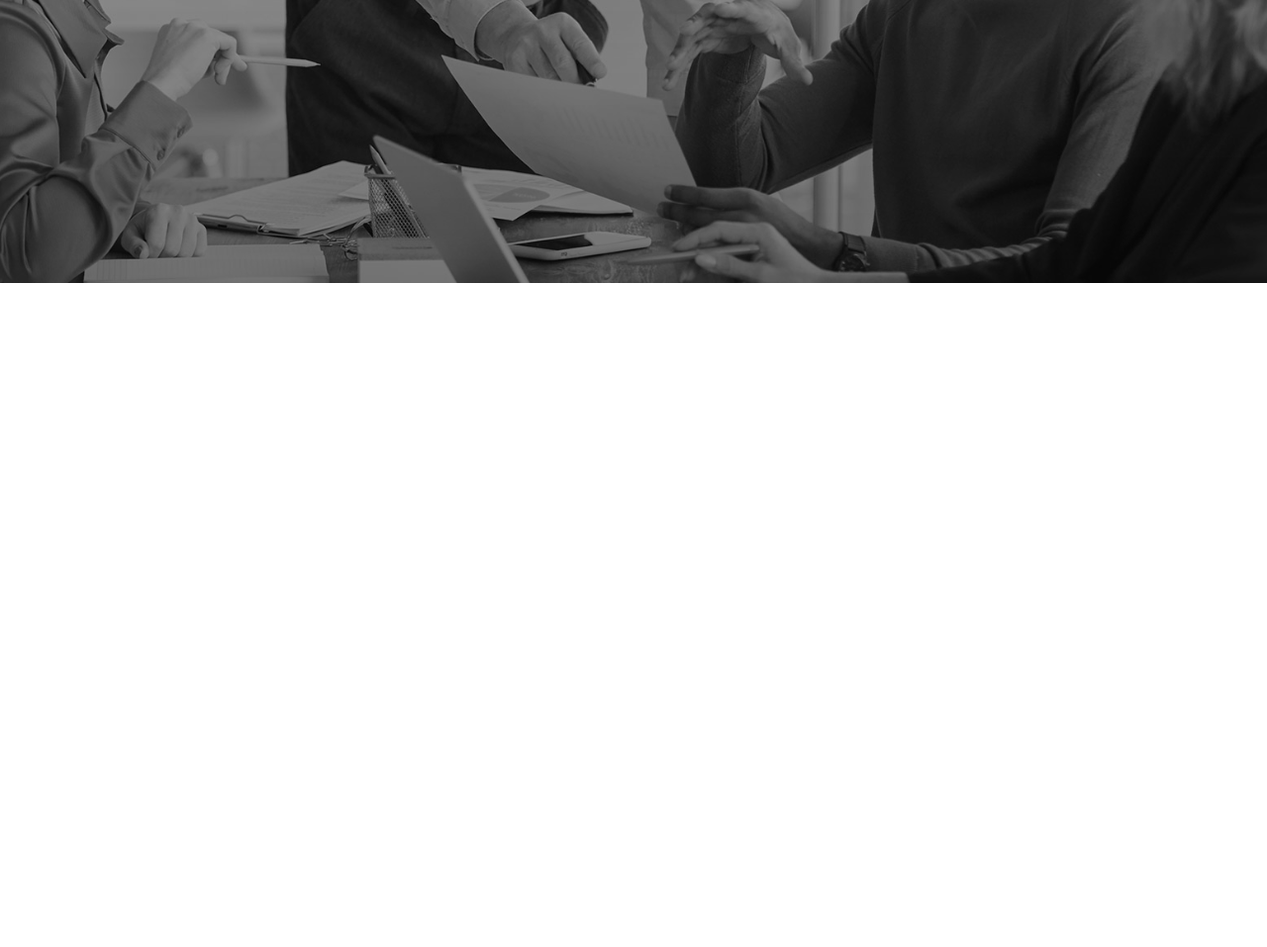
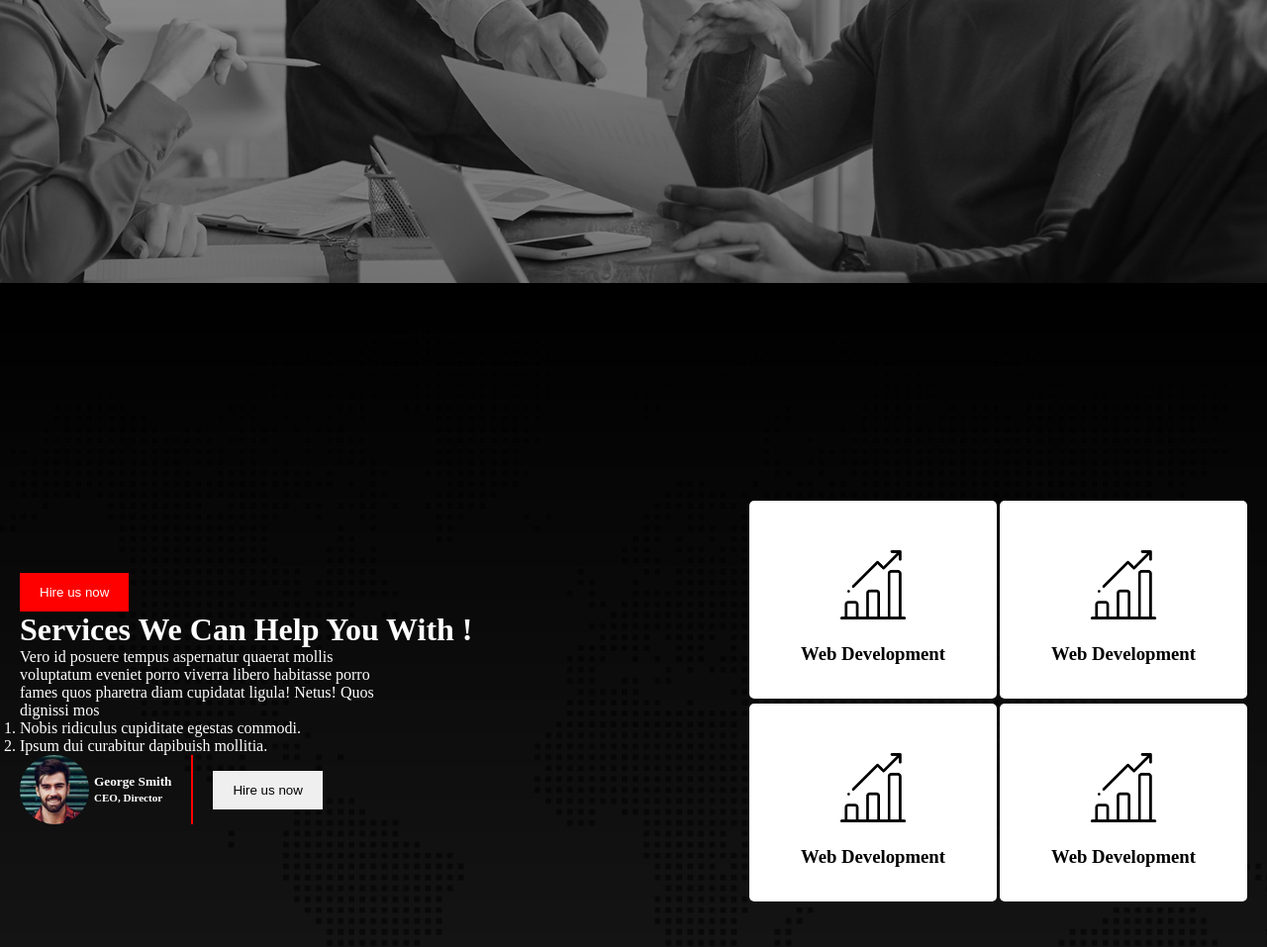
Before and after one commit to Neaz-mq/digital-agency-website, a plain HTML site: page index.html in a window 1280 px wide. Shown: the part 583-1540 px from the top of the page at 99% size. Before the commit the page ends 869 px from the top, so only its background shows below. Drawn offline with Linux system fonts and the light colour scheme.

Commit message:
added service

```diff
--- a/index.html
+++ b/index.html
@@ -38,7 +38,61 @@
 
     </div>
   </header>
-  <main></main>
+  <main>
+    <div class="service-container">
+        <div class="left-side-container">
+            <button class="btn bg-primary">Hire us now</button>
+            <h1>Services We Can Help You With !</h1>
+            <p class="service-description">Vero id posuere tempus aspernatur quaerat mollis voluptatum eveniet
+                porro viverra libero habitasse porro fames quos pharetra diam
+                cupidatat ligula! Netus! Quos dignissi mos</p>
+
+               <ol>
+                <li>Nobis ridiculus cupiditate egestas commodi.</li>
+                <li>Ipsum dui curabitur dapibuish mollitia.</li>
+               </ol>
+
+               <div class="author-container">
+                <div class="profile-container">
+                 <img class="author-img" src="asset/image/author.jpg" alt="">
+                 <h5>
+                    George Smith <br />
+                    <small>CEO, Director</small>
+                 </h5>
+                </div>
+
+            <div class="author-button">
+                <button class="btn">Hire us now</button>
+            </div>
+               </div>
+        </div>
+        <div class="right-side-container">
+
+       <div class="first-two-box">
+         <div class="box">
+            <img class="icon" src="./asset/icons/bar-chart.png" alt="">
+            <h3>Web Development</h3>
+         </div>
+         <div class="box">
+            <img class="icon" src="./asset/icons/bar-chart.png" alt="">
+            <h3>Web Development</h3>
+         </div>
+       </div>
+
+       <div class="first-two-box">
+        <div class="box">
+           <img class="icon" src="./asset/icons/bar-chart.png" alt="">
+           <h3>Web Development</h3>
+        </div>
+        <div class="box">
+           <img class="icon" src="./asset/icons/bar-chart.png" alt="">
+           <h3>Web Development</h3>
+        </div>
+      </div>
+
+        </div>
+    </div>
+  </main>
   <footer></footer>
 
 </body>
--- a/style.css
+++ b/style.css
@@ -56,3 +56,63 @@
     background-color: red;
     color: white;
 }
+
+.service-container{
+    display: flex;
+    justify-content: space-around;
+    align-items: center;
+    height: 100vh;
+    background-image: url('asset/image/footer-bg.png'), linear-gradient(rgba(0, 0, 0, 1.2), rgba(0, 0, 0, 0.9));
+    background-blend-mode: overlay;
+    background-position: center;
+    background-repeat: no-repeat;
+    background-size: cover;
+    color: white;
+    padding: 20px;
+
+}
+
+.box{
+    text-align: center;
+    width: 150px;
+    height: 100px;
+    padding: 50px;
+    background-color: white;
+    color: black;
+    border-radius: 5px;
+    /* box-shadow: 4px 4px 8px gray; */
+}
+
+.icon{
+    width: 70px;
+    margin-bottom: 20px;
+}
+
+.service-description{
+    width: 50%;
+}
+
+.first-two-box{
+    display: flex;
+    gap: 3px;
+    margin-top: 5px;
+}
+.author-img{
+    width: 70px;
+    height: 70px;
+    border-radius: 35px;
+}
+.author-container{
+    display: flex;
+    align-items: center;
+    gap: 20px;
+
+}
+
+.profile-container{
+    display: flex;
+    align-items: center;
+    gap: 5px;
+    border-right: 2px solid red;
+    padding-right: 20px;
+}
```
